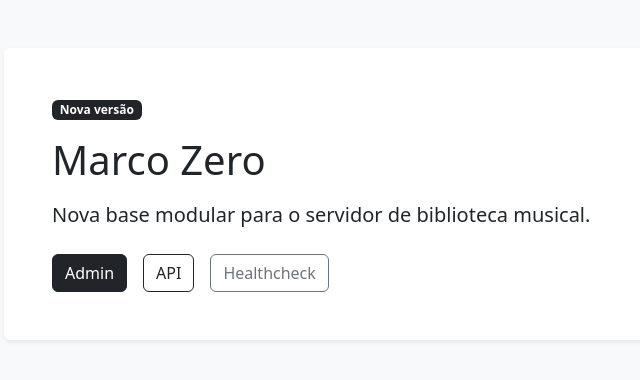
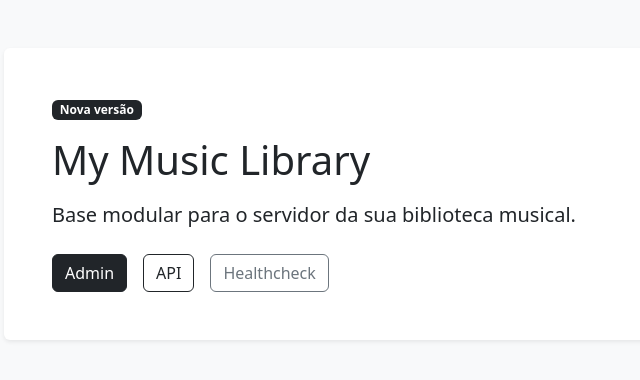
Before and after one commit to Zambianco/MML, a Django app: page / in a window 1280 px wide. Shown: the top 380 px of the page, without its empty margins (268-908 px from the left). Run offline with Django 5.2, Linux system fonts and the light colour scheme; parts of the project's set-up code (start-up, migrations or seed data) failed here and were passed over; some libraries are stand-ins or nearby versions.

Commit message:
refactor: update project name and summary to 'My Music Library'

```diff
--- a/apps/api/views.py
+++ b/apps/api/views.py
@@ -4,8 +4,8 @@ from django.http import HttpRequest, JsonResponse
 def api_index(request: HttpRequest) -> JsonResponse:
     return JsonResponse(
         {
-            "name": "music-server",
-            "stage": "marco-zero",
+            "name": "my-music-library",
+            "stage": "initial",
             "status": "ok",
         }
     )
--- a/apps/core/templates/core/home.html
+++ b/apps/core/templates/core/home.html
@@ -1,6 +1,6 @@
 {% extends "base.html" %}
 
-{% block title %}Marco Zero{% endblock %}
+{% block title %}My Music Library{% endblock %}
 
 {% block content %}
 <main class="container py-5">
--- a/apps/core/views.py
+++ b/apps/core/views.py
@@ -4,8 +4,8 @@ from django.shortcuts import render
 
 def home(request: HttpRequest) -> HttpResponse:
     context = {
-        "project_name": "Marco Zero",
-        "project_summary": "Nova base modular para o servidor de biblioteca musical.",
+        "project_name": "My Music Library",
+        "project_summary": "Base modular para o servidor da sua biblioteca musical.",
     }
     return render(request, "core/home.html", context)
 
--- a/templates/base.html
+++ b/templates/base.html
@@ -3,7 +3,7 @@
 <head>
     <meta charset="utf-8">
     <meta name="viewport" content="width=device-width, initial-scale=1">
-    <title>{% block title %}Music Server{% endblock %}</title>
+    <title>{% block title %}My Music Library{% endblock %}</title>
     <link rel="stylesheet" href="https://cdn.jsdelivr.net/npm/bootstrap@5.3.3/dist/css/bootstrap.min.css">
     <script src="https://unpkg.com/htmx.org@1.9.12"></script>
 </head>
```
Also changed, not shown: README.md.
